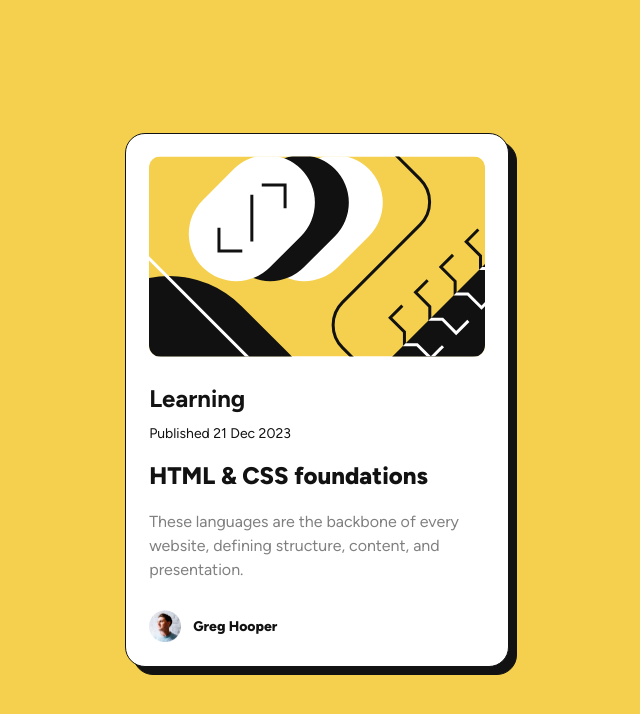
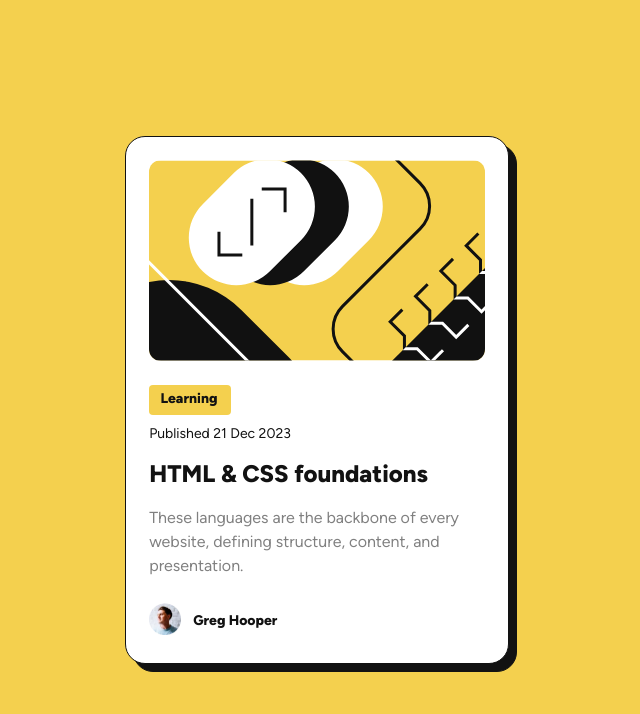
Before and after one commit to jamesbarnett/bpc-fm, a website built with Vite: page index.html in a window 1280 px wide. Shown: the whole page, without its empty margins (323-963 px from the left). Built offline with nearby package versions, Linux system fonts and the light colour scheme.

Commit message:
Added more layout improvements

```diff
--- a/index.html
+++ b/index.html
@@ -17,7 +17,7 @@
           <figure>
             <img class="concept-image" src="./assets/images/illustration-article.svg" alt="">
           </figure>
-          <h1>Learning</h1>
+          <h1 class="callout">Learning</h1>
             <p class="course-published">
               Published <time datetime="2023-12-21">21 Dec 2023</time>
             </p>
--- a/style.css
+++ b/style.css
@@ -127,9 +127,9 @@ body {
 .course-information {
   display: grid;
   margin: auto;
-  --padding-top-callout:  0.1rem;
-  --padding-sides-callout:  0.8rem;
-  --padding-bottom-callout: 0.3rem;
+  --padding-top-callout:  0.2rem;
+  --padding-sides-callout:  0.7rem;
+  --padding-bottom-callout: 0.4rem;
   width: calc(100% - 2.9rem);
   align-items: center;
 }
@@ -159,7 +159,7 @@ body {
 }
 .course-summary {
   color: var(--clr-neutral-2);
-  margin-bottom: 1.75rem;
+  margin-bottom: 1.2rem;
 }
 
 .course-title {
@@ -171,7 +171,6 @@ body {
 .course-title a {
   color: var(--clr-neutral-3);
   text-decoration: none;
-  line-height: 1.7;
 }
 
 .course-title a:hover {
@@ -183,14 +182,17 @@ body {
   font-weight: var(--fw-bold);
   font-size: var(--fs-300);
   display: flex;
-  align-items: center;
+  padding-top: 0.4rem;
+  align-items: start;
 }
 
 .course-instructor p {
   margin-left: 0.75rem;
+  margin-top: 0.4rem;
 }
 
 .instructor-image {
   height: 2rem;
   width: 2rem;
+  margin-bottom: 0.2rem;
 }
```
